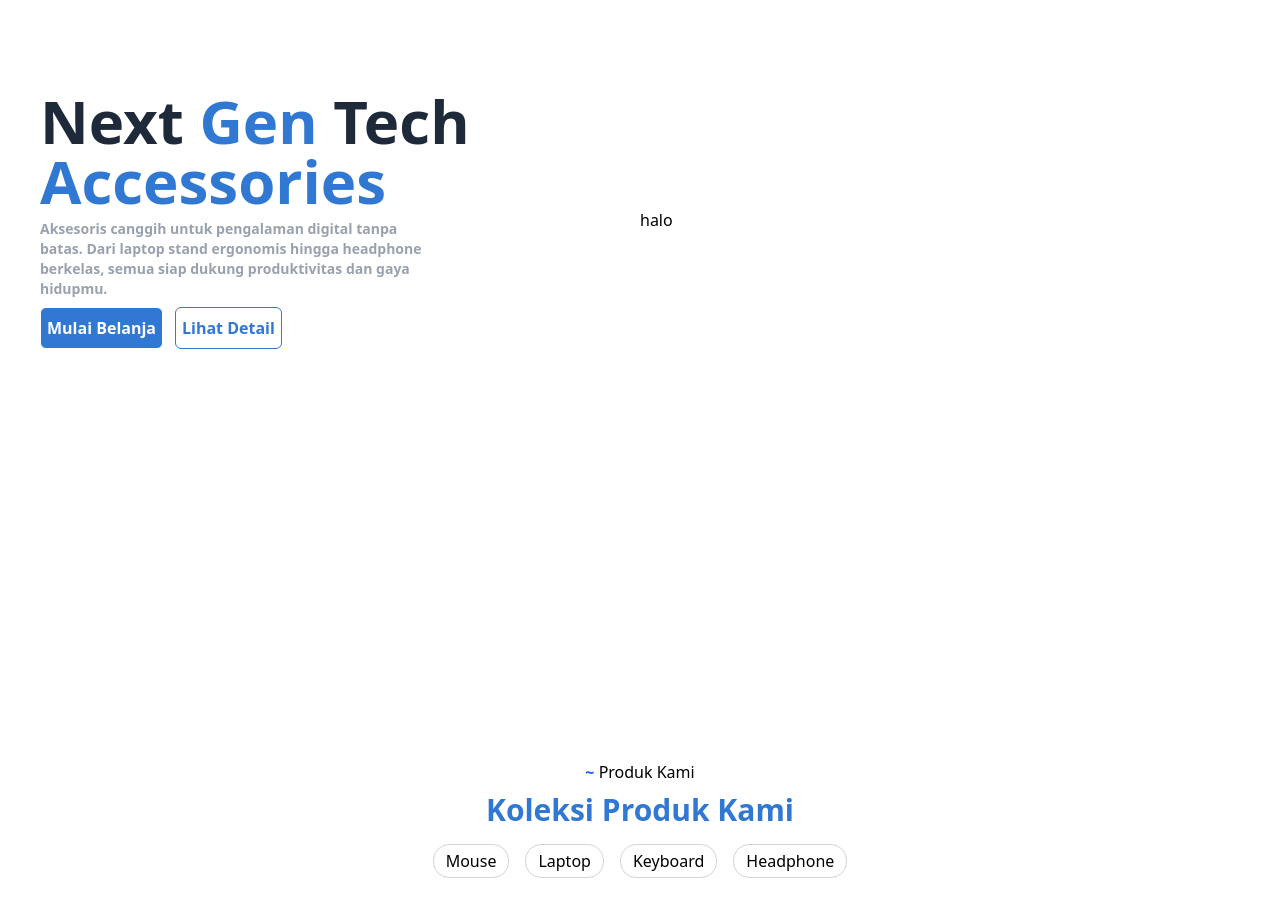
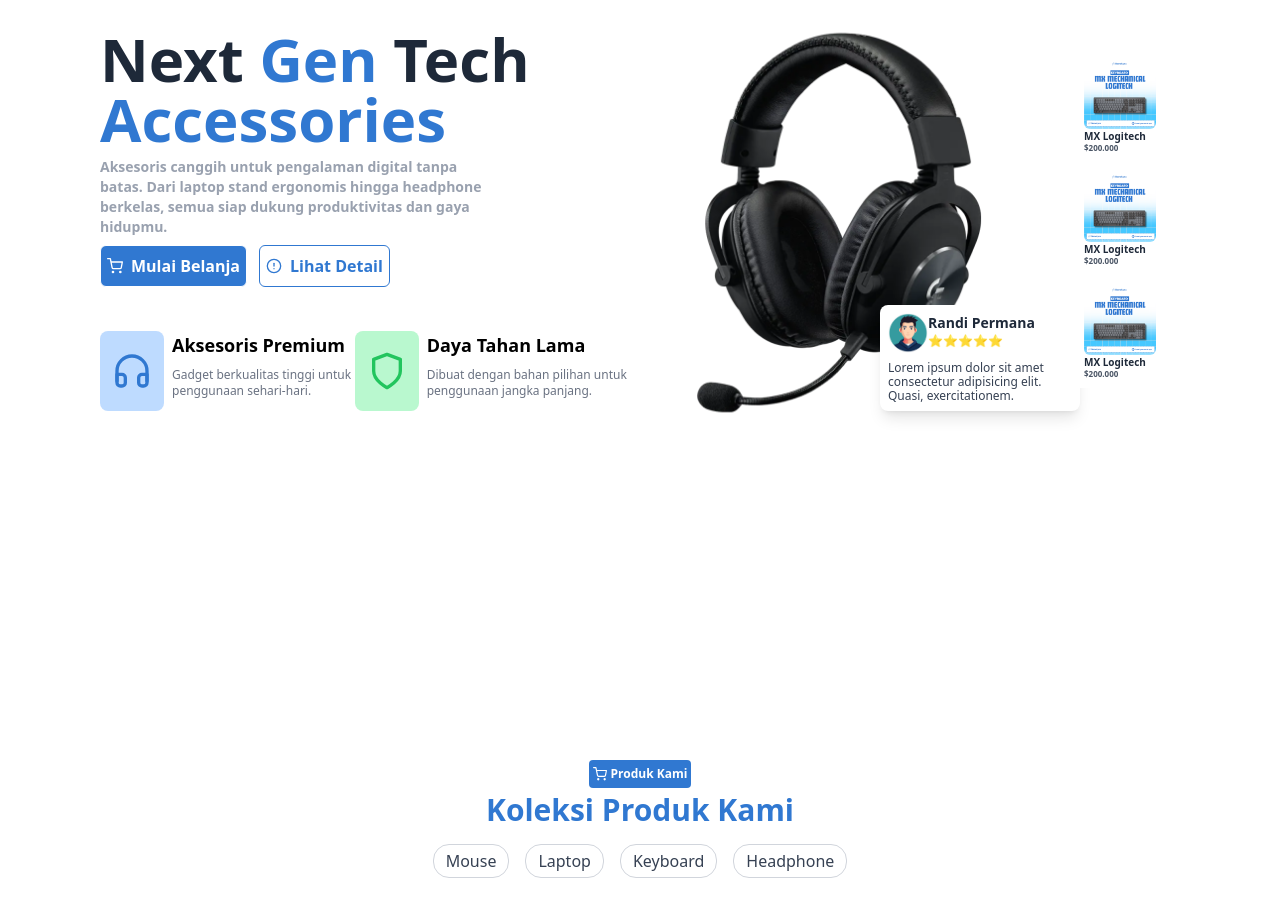
Before and after one commit to Rafi-Andi/Tugas-Inform, a React (Vite) app: page / in a window 1280 px wide. Shown: the part 220-1144 px from the top of the page. Built offline with nearby package versions, Linux system fonts and the light colour scheme.

Commit message:
hero section 80%

```diff
--- a/src/components/hero.jsx
+++ b/src/components/hero.jsx
@@ -1,19 +1,74 @@
+import { AlertCircle, Headphones, Shield, ShoppingCart } from "react-feather"
+
 function Hero(){
     return (
         <div className="">
             <div className="hero-container p-10">
-                <div className="flex h-screen w-full items-center grid-cols-2">
+                <div className="flex px-15 h-screen w-full items-center grid-cols-1 lg:grid-cols-2">
                     <div className="w-full hero-kiri">
                         <h1 className="font-bold text-gray-800 text-6xl">Next <span className="text-primary">Gen </span>Tech <span className="text-primary">Accessories</span></h1>
                         <p className="mt-2 text-gray-400 font-md font-semibold text-sm w-100">Aksesoris canggih untuk pengalaman digital tanpa batas.
 Dari laptop stand ergonomis hingga headphone berkelas, semua siap dukung produktivitas dan gaya hidupmu.</p>
                         <div className="flex gap-3 mt-2">
-                            <button className="bg-primary px-1.5 py-2 rounded-md text-white font-semibold hover:bg-white hover:text-black border-[1.5px] hover:border-primary duration-300">Mulai Belanja</button>
-                            <button className="px-1.5 py-2 rounded-md text-primary font-semibold hover:bg-white hover:text-black border-[1.5px] border-primary duration-300">Lihat Detail</button>
+                            <button className="bg-primary px-1.5 py-2 flex items-center gap-2 rounded-md text-white font-semibold hover:bg-white hover:text-black border-[1.5px] hover:border-primary duration-300"> <ShoppingCart size="16"/> Mulai Belanja</button>
+                            <button className="px-1.5 py-2 flex items-center gap-2 rounded-md text-primary font-semibold hover:bg-white hover:text-black border-[1.5px] border-primary duration-300"><AlertCircle size="16"/> Lihat Detail</button>
+                        </div>
+                        <div className="mt-11 flex ">
+                            <div className="flex gap-2">
+                                <div className="bg-blue-200 w-fit p-3 py-5 rounded-lg">
+                                    <Headphones size="40" color="#3078d1"/>
+                                </div>
+                                <div className="">
+                                    <h2 className="font-bold text-lg mb-2">Aksesoris Premium</h2>
+                                    <p className="text-xs text-gray-500">Gadget berkualitas tinggi untuk penggunaan sehari-hari.</p>
+                                </div>
+                            </div>
+                            <div className="flex gap-2">
+                                <div className="bg-green-200 w-fit p-3 py-5 rounded-lg">
+                                    <Shield size="40" color="#22C55E"/>
+                                </div>
+                                <div className="">
+                                    <h2 className="font-bold text-lg mb-2">Daya Tahan Lama</h2>
+                                    <p className="text-xs text-gray-500">Dibuat dengan bahan pilihan untuk penggunaan jangka panjang.</p>
+                                </div>
+                            </div>
                         </div>
                     </div>
-                    <div className="w-full hero-kanan">
-                        <h1>halo</h1>
+                    <div className="w-full hero-kanan relative ">
+                        <img src="../../assets/headphoneLogitech.webp" alt="" className="-ml-18"/>
+                        <div className="absolute right-25 bottom-10">
+                            <div className="bg-white shadow-lg w-50 p-2 rounded-lg">
+                                <div className="flex">
+                                    <img src="../../assets/avatar.avif" alt="" className="w-10 rounded-[50px]"/>
+                                    <div className="flex flex-col">
+                                        <h1 className="text-sm font-semibold text-gray-800">Randi Permana</h1>
+                                        <p className="text-xs">⭐⭐⭐⭐⭐</p>
+                                    </div>
+                                </div>
+                                <div className="mt-2">
+                                    <p className="text-xs text-gray-700 leading-3.5">Lorem ipsum dolor sit amet consectetur adipisicing elit. Quasi, exercitationem.</p>
+                                </div>
+                            </div>
+                        </div>
+                        <div className="h-100 absolute right-4 top-15">
+                            <div className="flex flex-col">
+                                <div className=" bg-white p-2">
+                                    <img src="../../assets/cobafoto.png" alt="" className="w-18 rounded-md"/>
+                                    <h2 className="text-[10px] font-bold text-gray-800 -mb-0.5">MX Logitech</h2>
+                                    <p className="text-[8px] font-semibold text-gray-600">$200.000</p>
+                                </div>
+                                <div className=" bg-white p-2">
+                                    <img src="../../assets/cobafoto.png" alt="" className="w-18 rounded-md"/>
+                                      <h2 className="text-[10px] font-bold text-gray-800 -mb-0.5">MX Logitech</h2>
+                                    <p className="text-[8px] font-semibold text-gray-600">$200.000</p>
+                                </div>
+                                <div className=" bg-white p-2">
+                                    <img src="../../assets/cobafoto.png" alt="" className="w-18 rounded-md"/>
+                                      <h2 className="text-[10px] font-bold text-gray-800 -mb-0.5">MX Logitech</h2>
+                                    <p className="text-[8px] font-semibold text-gray-600">$200.000</p>
+                                </div>
+                            </div>
+                        </div>
                     </div>
                 </div>
             </div>
--- a/src/components/navbar.jsx
+++ b/src/components/navbar.jsx
@@ -1,7 +1,9 @@
+import { Info, Phone, ShoppingCart } from "react-feather";
+
 function Navbar(){
     return (
         <div className="">
-            <div className="navbar w-full fixed right-0 top-0 flex items-center p-8 justify-between">
+            <div className="navbar bg-white z-50 w-full fixed right-0 top-0 flex items-center px-8 py-4 justify-between">
                 <div className="nav-judul">
                     <img src="../../assets/GameLynx.png" alt="" className="w-30"/>
                 </div>
@@ -13,7 +15,14 @@ function Navbar(){
                         <li className="hover:text-primary duration-300"><a href="">Toko</a></li>
                     </ul>
                 </div>
-                <button className="bg-primary p-2 text-white font-semibold hover:bg-white hover:text-black border-[1.5px] hover:border-primary duration-300">Kontak Kami</button>
+                <div className="flex gap-2">
+                    <div className="flex items-center justify-center bg-gray-200 p-3 rounded-[50px]">
+                        <Phone size="20px" color="#3078d1"/>
+                    </div>
+                    <div className="flex items-center justify-center bg-gray-200 p-3 rounded-[50px]">
+                        <ShoppingCart size="20px" color="#3078d1"/>
+                    </div>
+                </div>
             </div>
         </div>
     )
--- a/src/page/listProduct.jsx
+++ b/src/page/listProduct.jsx
@@ -1,27 +1,29 @@
-import { Minimize } from "react-feather";
+import { Minimize, ShoppingCart } from "react-feather";
 
 const ListProduct = () => {
   return (
     <div className="mt-[100px]">
       <div className="">
-        <p className="text-center">
-          <span className="text-blue-600 font-bold">~</span> Produk Kami
-        </p>
-        <h1 className="text-center font-bold mt-2 text-primary text-3xl">
+        <div className="flex justify-center">
+          <p className="flex items-center gap-1 bg-primary p-1 py-1.5 text-xs rounded-sm font-semibold w-fit text-white">
+           <ShoppingCart size="14"/> Produk Kami
+          </p>
+        </div>
+        <h1 className="text-center font-bold mt-1 text-primary text-3xl">
           Koleksi Produk Kami
         </h1>
       </div>
       <div className="flex items-center justify-center mt-4 gap-4">
-        <div className="border-solid border-gray-300 border-[1px] px-3 py-1 rounded-2xl hover:bg-primary cursor-pointer hover:text-white transition-all duration-500">
+        <div className="border-solid border-gray-300 text-gray-700 border-[1px] px-3 py-1 rounded-2xl hover:bg-primary cursor-pointer hover:text-white transition-all duration-500">
           Mouse
         </div>
-        <div className="border-solid border-gray-300 border-[1px] px-3 py-1 rounded-2xl hover:bg-primary cursor-pointer hover:text-white transition-all duration-500">
+        <div className="border-solid border-gray-300 text-gray-700 border-[1px] px-3 py-1 rounded-2xl hover:bg-primary cursor-pointer hover:text-white transition-all duration-500">
           Laptop
         </div>
-        <div className="border-solid border-gray-300 border-[1px] px-3 py-1 rounded-2xl hover:bg-primary cursor-pointer hover:text-white transition-all duration-500">
+        <div className="border-solid border-gray-300 text-gray-700 border-[1px] px-3 py-1 rounded-2xl hover:bg-primary cursor-pointer hover:text-white transition-all duration-500">
           Keyboard
         </div>
-        <div className="border-solid border-gray-300 border-[1px] px-3 py-1 rounded-2xl hover:bg-primary cursor-pointer hover:text-white transition-all duration-500">
+        <div className="border-solid border-gray-300 text-gray-700 border-[1px] px-3 py-1 rounded-2xl hover:bg-primary cursor-pointer hover:text-white transition-all duration-500">
           Headphone
         </div>
       </div>
```
Also changed, not shown: public/assets/avatar.avif (added), public/assets/headphoneLogitech.webp (added).
